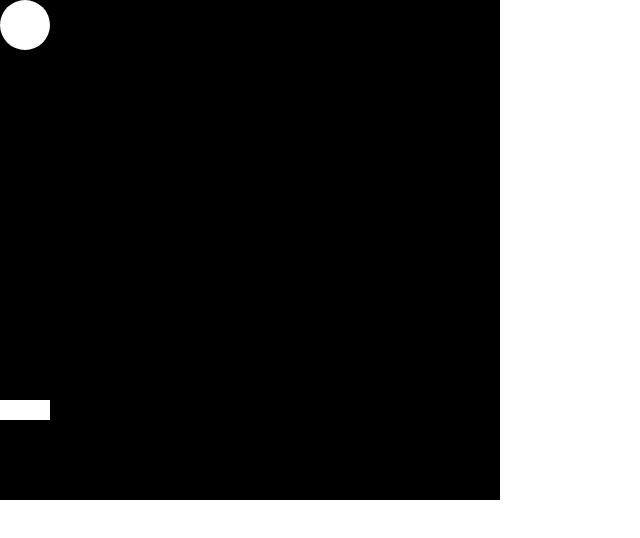
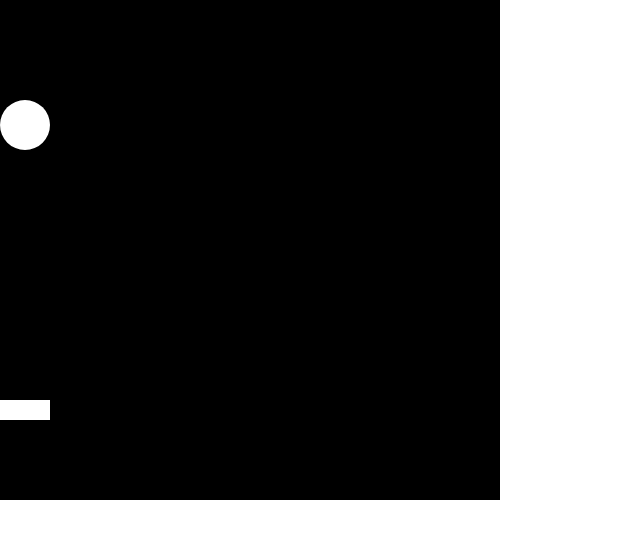
Before and after one commit to atsoc1993/Pinball-AI, a React (Vite) app in the folder pinball-ai/: page / in a window 1280 px wide. Shown: the top 538 px of the page, without its empty margins (0-640 px from the left). Built offline with nearby package versions, Linux system fonts and the light colour scheme.

Commit message:
Added method to get x and y position of ball in pixels

```diff
--- a/pinball-ai/src/App.tsx
+++ b/pinball-ai/src/App.tsx
@@ -10,8 +10,8 @@ export default function App() {
 
   useEffect(() => {
     const interval = setInterval(() => {
-      console.log("Test")
-    }, 500)
+      console.log(gameBall.current?.getBoundingClientRect())
+    }, 50)
 
     return () => clearInterval(interval)
 
@@ -29,7 +29,7 @@ export default function App() {
       ref={gameBar} />
 
       {/* game ball */}
-      <div style={{ width: '50px', height: '50px', borderRadius: '50px', backgroundColor: 'white'}}
+      <div style={{ width: '50px', height: '50px', borderRadius: '50px', backgroundColor: 'white', top: '100px', position: 'fixed'}}
       ref={gameBall}>
 
       </div>
```
